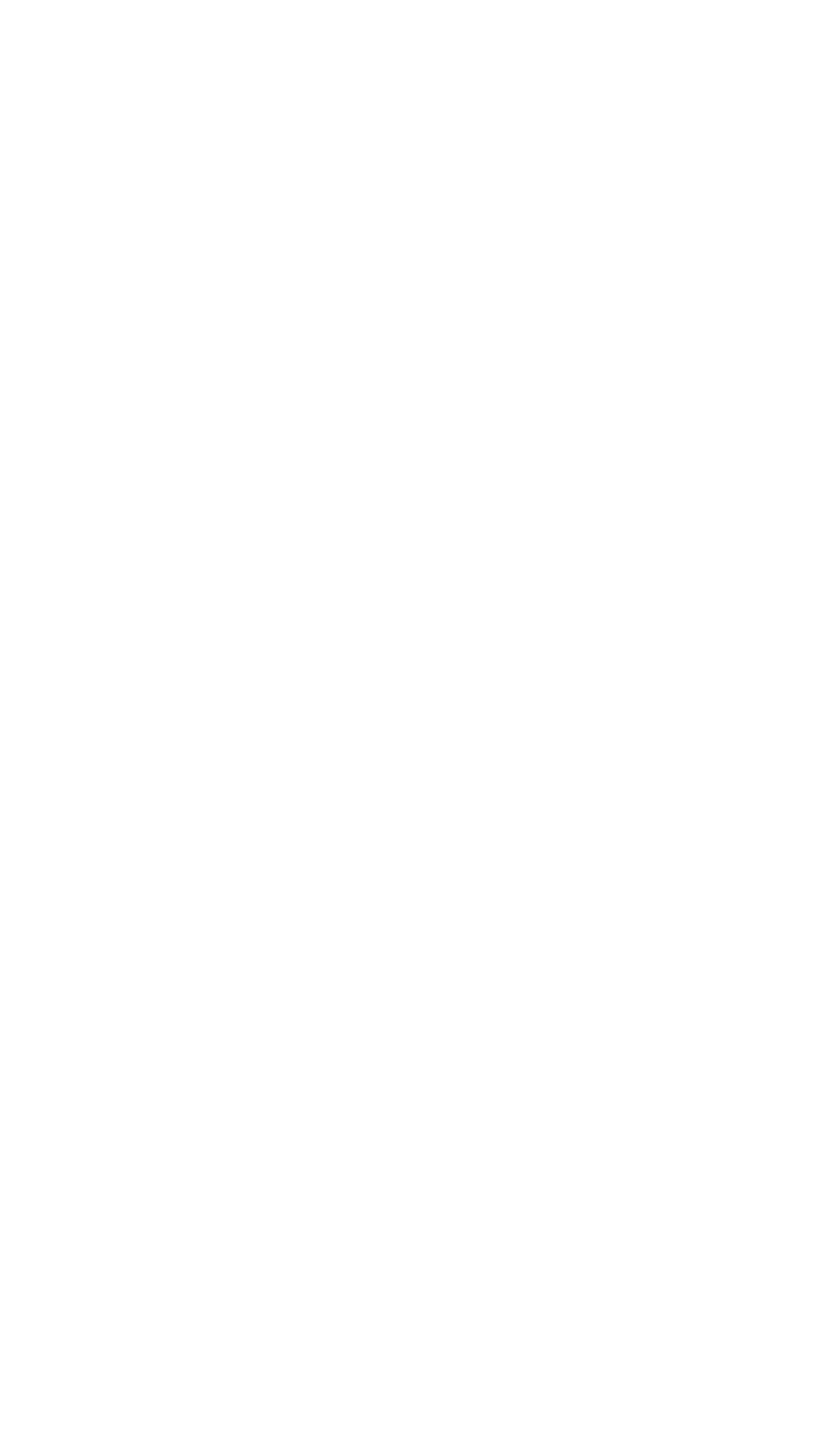
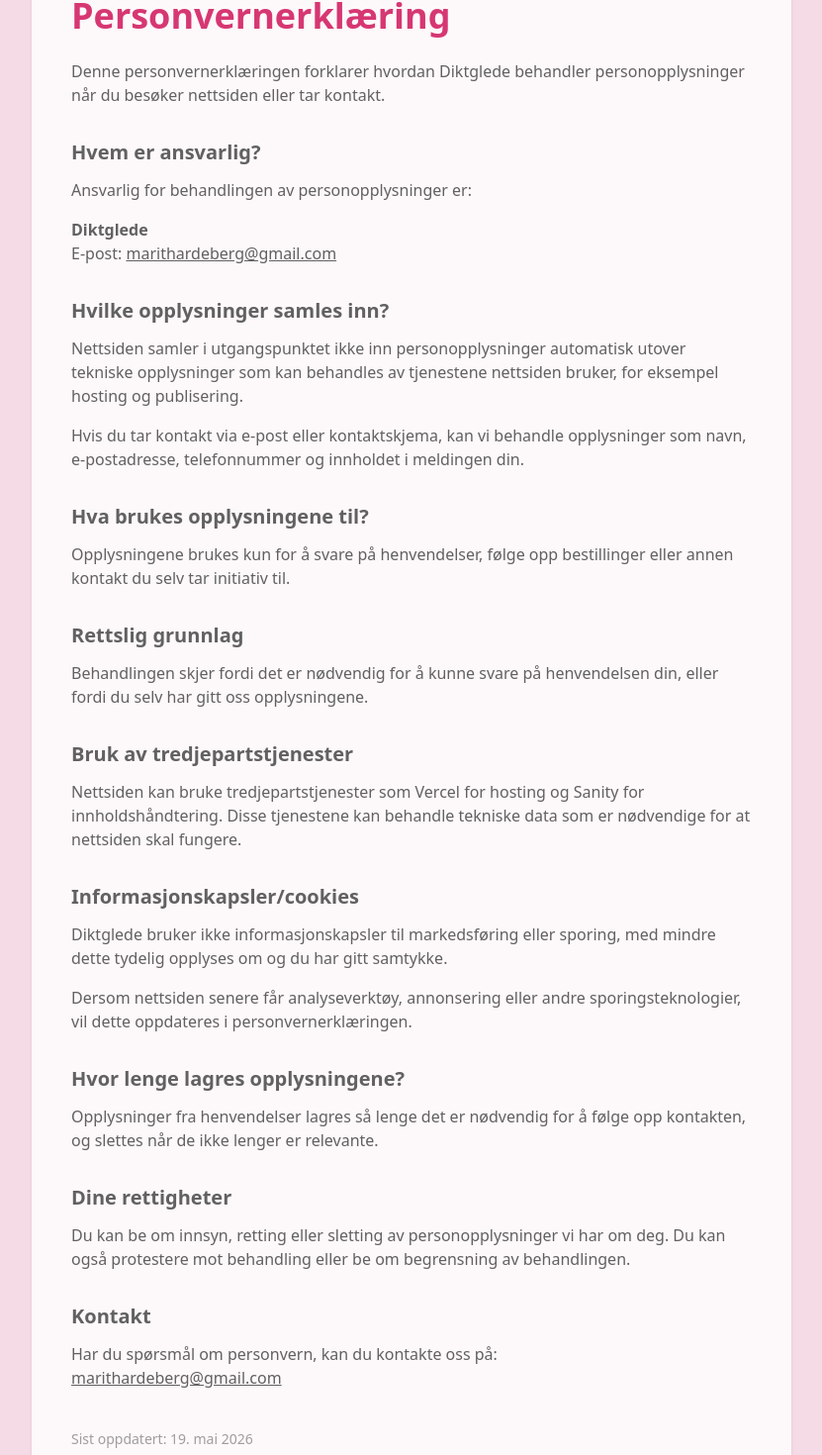
Before and after one commit to LineSvensen/diktglede, a React (Vite) app: page /personvern in a window 1280 px wide. Before the commit this address had no page. Shown: the part 196-1666 px from the top of the page at 99% size, without its empty margins (224-1055 px from the left). Before the commit the page ends 800 px from the top, so only its background shows below. Built offline with nearby package versions, Linux system fonts and the light colour scheme; no server answers.

Commit message:
personvern

```diff
--- a/src/App.jsx
+++ b/src/App.jsx
@@ -10,6 +10,7 @@
 import Presse from "./Pages/Presse";
 import Handmade from "./Pages/Diktgaver";
 import NotFound from "./Pages/NotFound";
+import Personvern from "./Pages/Personvern";
 
 function App() {
   return (
@@ -26,6 +27,7 @@
           <Route path="presse" element={<Presse />} />
           <Route path="handmade" element={<Handmade />} />
           <Route path="NotFound" element={<NotFound />} />
+          <Route path="personvern" element={<Personvern />} />
         </Route>
       </Routes>
     </>
--- a/src/Layout/Footer/index.jsx
+++ b/src/Layout/Footer/index.jsx
@@ -66,6 +66,14 @@
                 Diktgaver
               </Link>
             </li>
+            <li>
+              <Link
+                to="/personvern"
+                className="hover:text-[#ae295a] transition-colors"
+              >
+                Personvern
+              </Link>
+            </li>
           </ul>
         </div>
 
--- /dev/null
+++ b/src/Pages/Personvern/index.jsx
@@ -0,0 +1,115 @@
+import BackButton from "../../Components/BackButton";
+
+export default function Personvern() {
+  return (
+    <main className="min-h-screen bg-palepink text-black px-6 py-4">
+      <BackButton />
+      <section className="max-w-3xl mx-auto bg-white/80 rounded-2xl shadow-sm p-6 sm:p-10">
+        <h1 className="text-2xl sm:text-4xl font-bold text-rose mb-6">
+          Personvernerklæring
+        </h1>
+
+        <p className="mb-4">
+          Denne personvernerklæringen forklarer hvordan Diktglede behandler
+          personopplysninger når du besøker nettsiden eller tar kontakt.
+        </p>
+
+        <h2 className="text-xl font-semibold mt-8 mb-3">Hvem er ansvarlig?</h2>
+        <p className="mb-4">
+          Ansvarlig for behandlingen av personopplysninger er:
+        </p>
+        <p className="mb-4">
+          <strong>Diktglede</strong>
+          <br />
+          E-post:{" "}
+          <a className="underline" href="mailto:marithardeberg@gmail.com">
+            marithardeberg@gmail.com
+          </a>
+        </p>
+
+        <h2 className="text-xl font-semibold mt-8 mb-3">
+          Hvilke opplysninger samles inn?
+        </h2>
+        <p className="mb-4">
+          Nettsiden samler i utgangspunktet ikke inn personopplysninger
+          automatisk utover tekniske opplysninger som kan behandles av
+          tjenestene nettsiden bruker, for eksempel hosting og publisering.
+        </p>
+        <p className="mb-4">
+          Hvis du tar kontakt via e-post eller kontaktskjema, kan vi behandle
+          opplysninger som navn, e-postadresse, telefonnummer og innholdet i
+          meldingen din.
+        </p>
+
+        <h2 className="text-xl font-semibold mt-8 mb-3">
+          Hva brukes opplysningene til?
+        </h2>
+        <p className="mb-4">
+          Opplysningene brukes kun for å svare på henvendelser, følge opp
+          bestillinger eller annen kontakt du selv tar initiativ til.
+        </p>
+
+        <h2 className="text-xl font-semibold mt-8 mb-3">Rettslig grunnlag</h2>
+        <p className="mb-4">
+          Behandlingen skjer fordi det er nødvendig for å kunne svare på
+          henvendelsen din, eller fordi du selv har gitt oss opplysningene.
+        </p>
+
+        <h2 className="text-xl font-semibold mt-8 mb-3">
+          Bruk av tredjepartstjenester
+        </h2>
+        <p className="mb-4">
+          Nettsiden kan bruke tredjepartstjenester som Vercel for hosting og
+          Sanity for innholdshåndtering. Disse tjenestene kan behandle tekniske
+          data som er nødvendige for at nettsiden skal fungere.
+        </p>
+
+        {/* <p className="mb-4">
+          Dersom kontaktskjema brukes, kan skjemaet være levert via Formspree.
+          Da sendes opplysningene du fyller inn videre til Formspree for å
+          levere meldingen til oss.
+        </p> */}
+
+        <h2 className="text-xl font-semibold mt-8 mb-3">
+          Informasjonskapsler/cookies
+        </h2>
+        <p className="mb-4">
+          Diktglede bruker ikke informasjonskapsler til markedsføring eller
+          sporing, med mindre dette tydelig opplyses om og du har gitt samtykke.
+        </p>
+        <p className="mb-4">
+          Dersom nettsiden senere får analyseverktøy, annonsering eller andre
+          sporingsteknologier, vil dette oppdateres i personvernerklæringen.
+        </p>
+
+        <h2 className="text-xl font-semibold mt-8 mb-3">
+          Hvor lenge lagres opplysningene?
+        </h2>
+        <p className="mb-4">
+          Opplysninger fra henvendelser lagres så lenge det er nødvendig for å
+          følge opp kontakten, og slettes når de ikke lenger er relevante.
+        </p>
+
+        <h2 className="text-xl font-semibold mt-8 mb-3">Dine rettigheter</h2>
+        <p className="mb-4">
+          Du kan be om innsyn, retting eller sletting av personopplysninger vi
+          har om deg. Du kan også protestere mot behandling eller be om
+          begrensning av behandlingen.
+        </p>
+
+        <h2 className="text-xl font-semibold mt-8 mb-3">Kontakt</h2>
+        <p className="mb-4">
+          Har du spørsmål om personvern, kan du kontakte oss på:
+          <br />
+          <a className="underline" href="mailto:marithardeberg@gmail.com">
+            marithardeberg@gmail.com
+          </a>
+        </p>
+
+        <p className="text-sm text-black/60 mt-10">
+          Sist oppdatert: 19. mai 2026
+        </p>
+      </section>
+    </main>
+  );
+}
```
